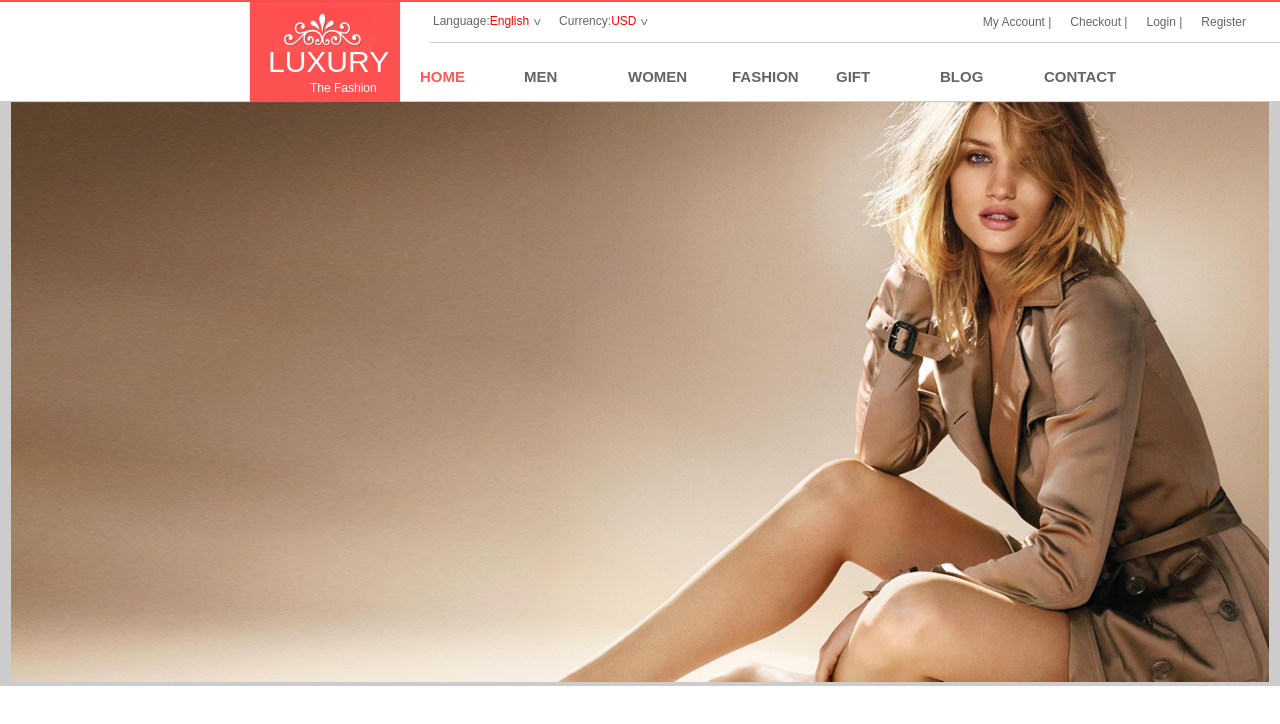
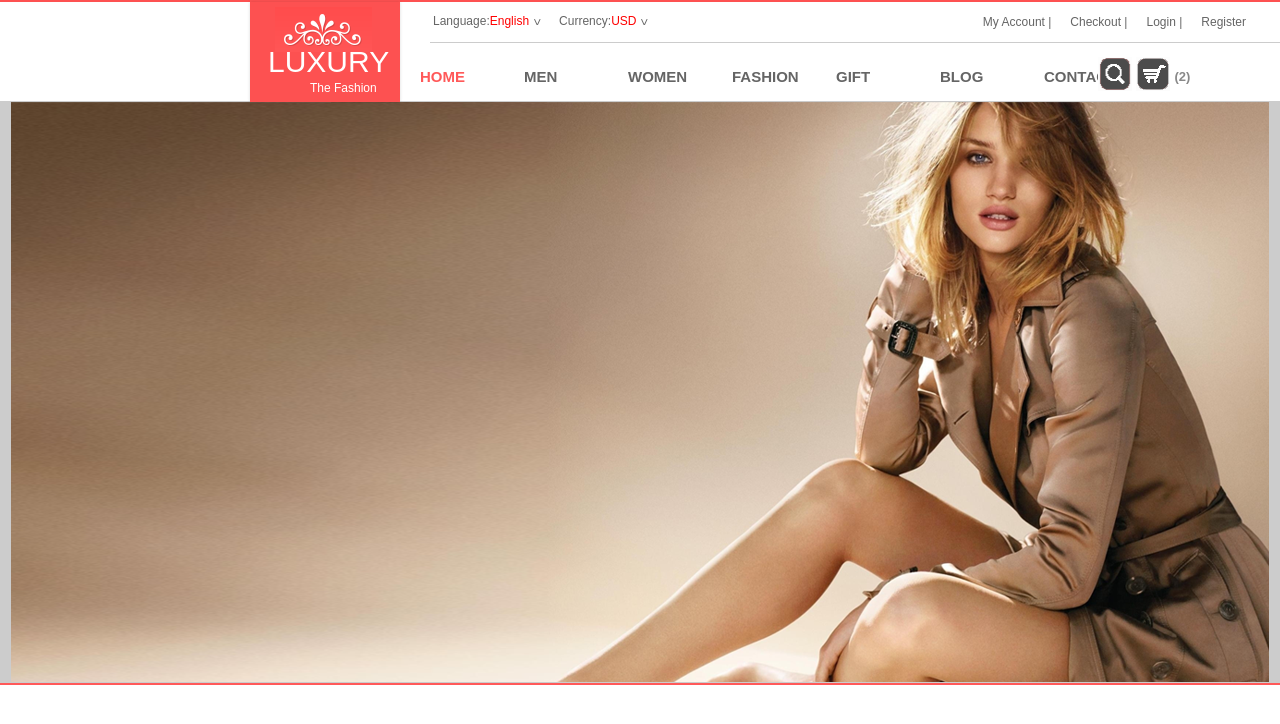
Before and after one commit to Illeuie/Task-4, a plain HTML site: page index.html in a window 1280 px wide. Shown: the top 724 px of the page. Drawn offline with Linux system fonts and the light colour scheme.

Commit message:
5-commit

```diff
--- a/index.html
+++ b/index.html
@@ -68,6 +68,14 @@
 				<li><a href="6">BLOG</a></li>
 				<li><a href="7">CONTACT</a></li>
 			</ul>
+			<div class="search">
+					<a href="search">
+				<img src="image/search.png" alt="search">
+					</a>
+					<a href="cart">
+				<img src="image/cart.png" alt="cart"> <span>(2)</span>
+					</a>
+			</div>
 		</div>
 		<div class="slider">
 			<img src="image/slide.png" alt="women">
--- a/style/style.css
+++ b/style/style.css
@@ -178,8 +178,7 @@ header{
 	}
 .main_menu>li:nth-child(3):hover >a{
 	color:#ff5959;
-	border: 1px solid #ccc;
-
+	border: 1px solid #F2F2F2;
 	}
 .navi >.main_menu >li{
 	display: inline-block;
@@ -201,10 +200,15 @@ header{
 	padding-left: 25px;
 	display: none;
 	top:63px;
+	border-top: none;
 }
 .main_menu>li:hover >.sub_menu{
 	display: block;
 	background: #ffffff;
+}
+.block>li>a:hover{
+	color:#ff5959;
+	padding-left: 1px;
 }
 .sub_menu .block{
 	position: relative;
@@ -223,19 +227,41 @@ header{
 	border-right: 1px solid #ccc;
 	width: 135px;
 }
+.search{
+	float: right;
+	position: relative;
+	bottom: 65px;
+	right: 7%;
+}
+.search img{
+	width: 34px;
+	height: 34px;
+	background: #4b4b4b;
+}
+.search a{
+	display: inline-block;
+}
+.search span{
+	color: #898989;
+	font-family: "DroidSans", sans-serif;
+	font-size: 13px;
+	font-weight: bold;
+	position: relative;
+	bottom: 10px;
+}
 .slider {
 	background:#ccc;
 	width: 100%;
-	min-height: 300px;
+	height: 582px;
 	position: absolute;
 	top: 101px;
 	z-index: -150;
 	margin: 0;
 	padding: 0;
 	text-align: center;
+	border-bottom: 2px solid #ff5959;
 }
 .slider img{
 	position: relative;
 	top:1px;
-
 }
```
Also changed, not shown: image/cart.png (added), image/search.png (added).
